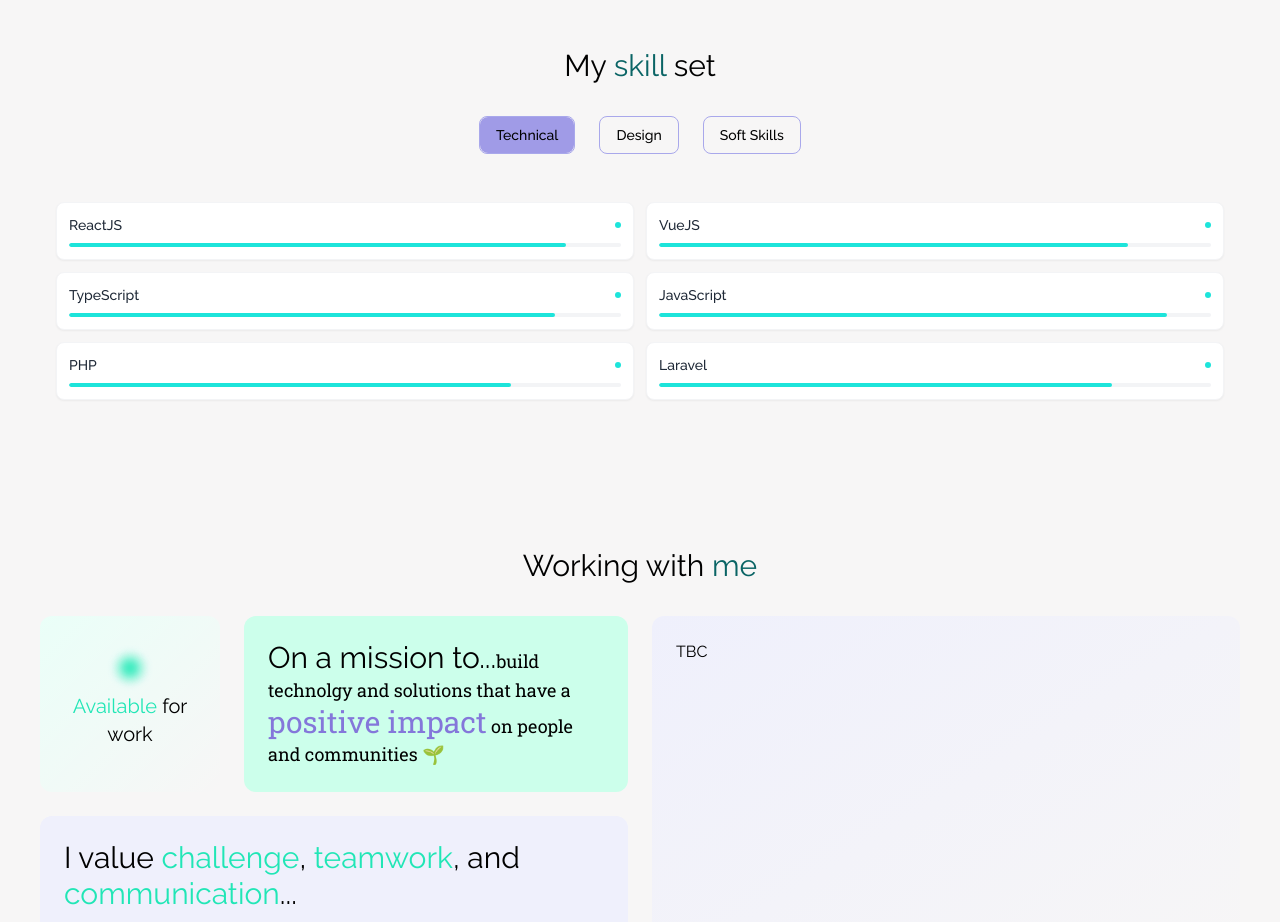
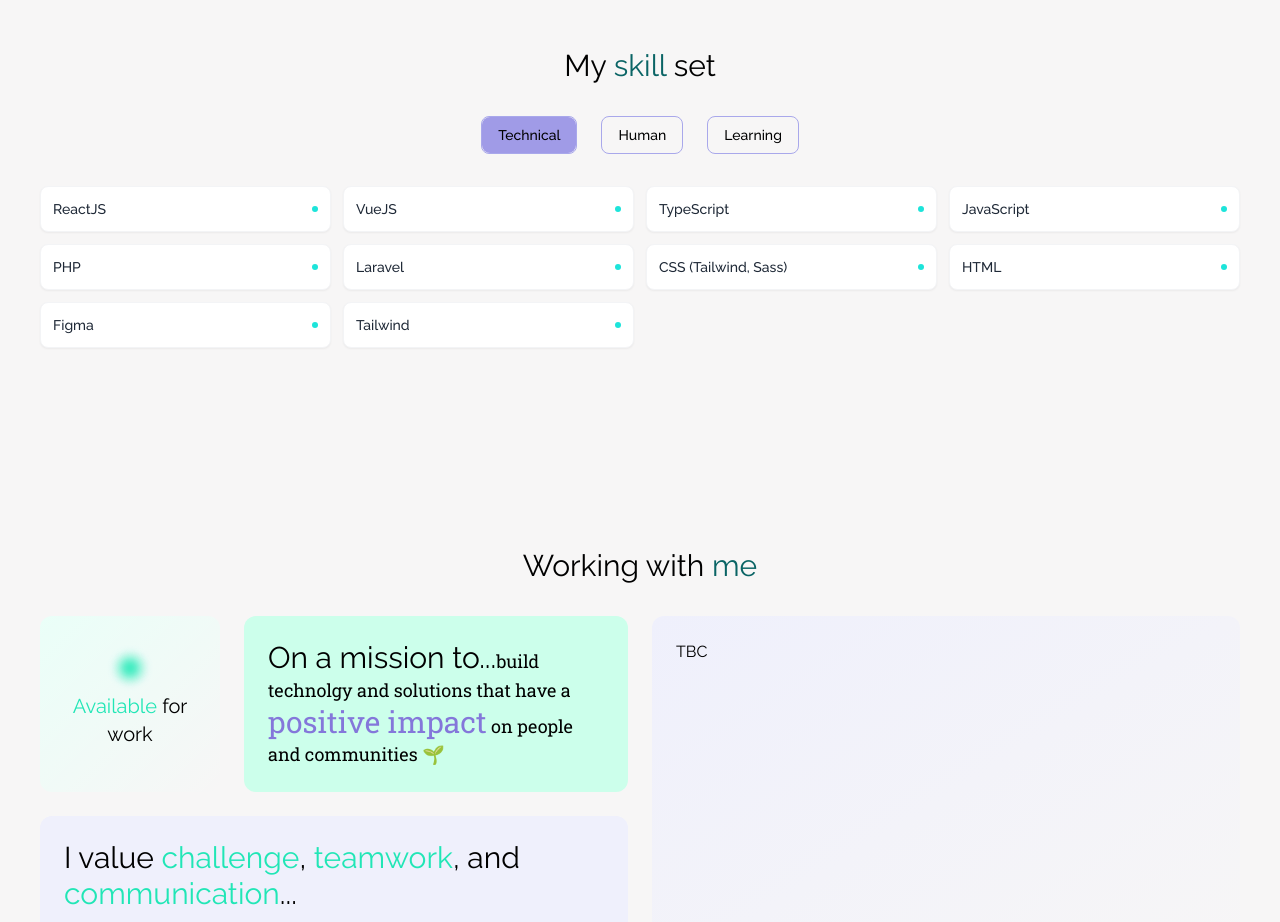
Before and after one commit to mandyh101/next-portfolio-24, a Next.js app: page / in a window 1280 px wide. Shown: the part 780-1702 px from the top of the page. Built offline with nearby package versions, Linux system fonts and the light colour scheme.

Commit message:
adding some customisation to the skills section

```diff
--- a/components/SkillStack.tsx
+++ b/components/SkillStack.tsx
@@ -3,7 +3,9 @@
 
 interface Skill {
   name: string
-  level: number
+  level?: number
+  description?: string
+  icon?: React.ReactNode
 }
 
 interface SkillCategories {
@@ -15,7 +17,7 @@
 }
 
 const TabContent: React.FC<TabContentProps> = ({ skills }) => (
-  <div className="grid grid-cols-1 sm:grid-cols-2 gap-3 p-4">
+  <div className="grid grid-cols-2 md:grid-cols-3 lg:grid-cols-4 gap-3">
     {skills.map((skill) => (
       <div
         key={skill.name}
@@ -32,14 +34,6 @@
                        group-hover:scale-125 transition-transform"
           />
         </div>
-
-        <div className="mt-2 h-1 bg-gray-100 rounded-full overflow-hidden">
-          <div
-            className="h-full bg-sea-green-400 rounded-full transition-all duration-500 ease-out
-                       group-hover:opacity-80"
-            style={{ width: `${skill.level}%` }}
-          />
-        </div>
       </div>
     ))}
   </div>
@@ -54,20 +48,27 @@
       { name: 'JavaScript', level: 92 },
       { name: 'PHP', level: 80 },
       { name: 'Laravel', level: 82 },
-    ],
-    Design: [
-      { name: 'CSS', level: 90 },
+      { name: 'CSS (Tailwind, Sass)', level: 90 },
       { name: 'HTML', level: 95 },
       { name: 'Figma', level: 85 },
       { name: 'Tailwind', level: 92 },
     ],
-    'Soft Skills': [
-      { name: 'Agile project management', level: 88 },
-      { name: 'Communication', level: 95 },
-      { name: 'Big picture thinking', level: 90 },
-      { name: 'Empathy', level: 95 },
-      { name: 'Information gathering', level: 85 },
-      { name: 'Account management', level: 87 },
+    Human: [
+      { name: 'Excellent communicator', level: 90 },
+      { name: 'Go-getter', level: 85 },
+      { name: 'Change agent', level: 92 },
+      { name: 'Systems thinking', level: 92 },
+      { name: 'Agile project management', level: 92 },
+    ],
+    Learning: [
+      {
+        name: 'AI fundamentals',
+        description: 'AI for everyone - DeepLearning.AI',
+      }, //https://www.coursera.org/learn/ai-for-everyone?action=enroll
+      {
+        name: 'Green software practitioner',
+        description: 'The Green Software Foundation',
+      }, //https://learn.greensoftware.foundation/carbon-efficiency
     ],
   }
 
@@ -78,25 +79,19 @@
       content: <TabContent skills={skillCategories['Technical']} />,
     },
     {
-      title: 'Design',
-      value: 'design',
-      content: <TabContent skills={skillCategories['Design']} />,
+      title: 'Human',
+      value: 'human',
+      content: <TabContent skills={skillCategories['Human']} />,
     },
     {
-      title: 'Soft Skills',
-      value: 'soft-skills',
-      content: <TabContent skills={skillCategories['Soft Skills']} />,
+      title: 'Learning',
+      value: 'learning',
+      content: <TabContent skills={skillCategories['Learning']} />,
     },
-    // TODO add learning tab?
-    // {
-    //   title: 'Want to learn',
-    //   value: 'learning',
-    //   content: <TabContent skills={skillCategories['Want to learn']} />,
-    // },
   ]
 
   return (
-    <section className="section-container section-padding relative min-h-[650px] sm:min-h-[500px]">
+    <section className="section-container section-padding relative min-h-[500px]">
       <h2 className="font-light text-center my-8">
         My <span className="text-sea-green-800">skill</span> set
       </h2>
```
